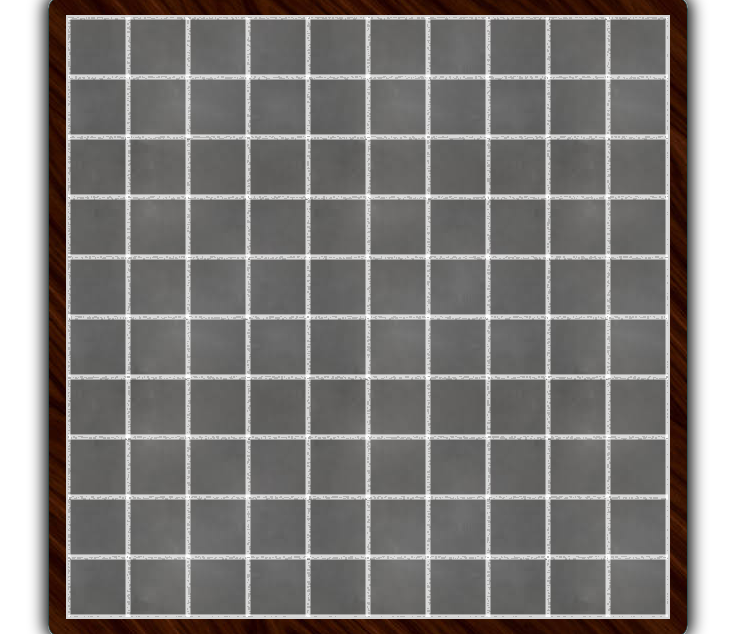
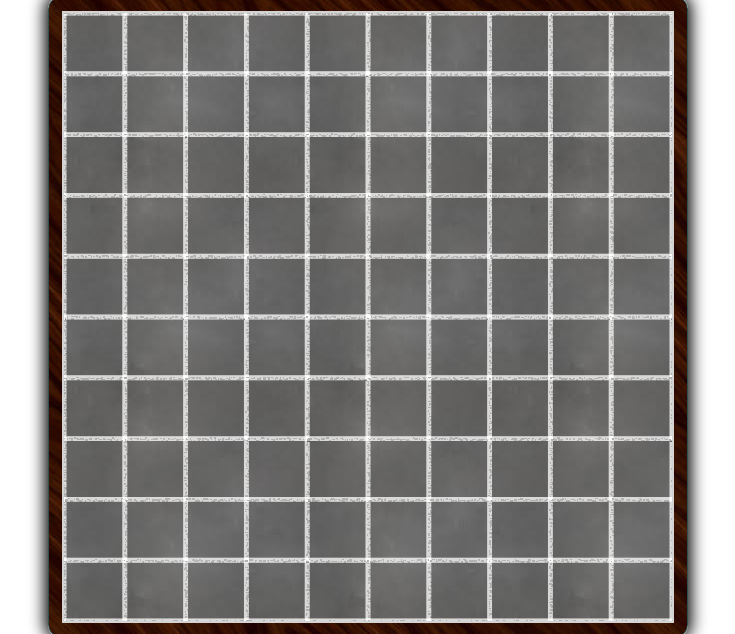
Before and after one commit to NielsBillen/hundredfield, a plain HTML site: page hundredfield/hundredfield.html in a window 1280 px wide. Shown: the part 91-725 px from the top of the page, without its empty margins (272-1007 px from the left). Drawn offline with Linux system fonts and the light colour scheme.

Commit message:
fixed border

```diff
--- a/hundredfield/hundredfield.css
+++ b/hundredfield/hundredfield.css
@@ -47,8 +47,8 @@ body {
 /* styling for the container of the canvas and table */
 #hundredfield-wrapper {
     position: relative;
-    width: 100%;
-    height: 100%;
+    width: 76vmin;
+    height: 76vmin;
 
     border: lightgray solid 2px;
 
@@ -58,6 +58,11 @@ body {
 
 /* styling for the table */
 #hundredfield-table {
+    position:absolute;
+    left:0;
+    top:0;
+    width: 100%;
+    height: 100%;
     border-spacing: 0;
     border-collapse: collapse;
 }
@@ -67,6 +72,8 @@ body {
     position:absolute;
     left:0;
     top:0;
+    width: 100%;
+    height: 100%;
     pointer-events: none;
 }
 
--- a/hundredfield/hundredfieldlibrary.js
+++ b/hundredfield/hundredfieldlibrary.js
@@ -370,7 +370,12 @@ HundredFieldLibrary.HundredField.prototype.resize = function () {
 
     var border, wrapper, table, canvas, size;
 
-    border = document.getElementById("hundredfield-border");
+    table = document.getElementById("hundredfield-table");
+    canvas = document.getElementById("hundredfield-canvas");
+
+    canvas.width = table.clientWidth;
+    canvas.height = table.clientHeight;
+    /*border = document.getElementById("hundredfield-border");
     wrapper = document.getElementById("hundredfield-wrapper");
     table = document.getElementById("hundredfield-table");
     canvas = document.getElementById("hundredfield-canvas");
@@ -385,7 +390,7 @@ HundredFieldLibrary.HundredField.prototype.resize = function () {
     table.style.width = size + "px";
     table.style.height = size + "px";
     canvas.width = size;
-    canvas.height = size;
+    canvas.height = size;*/
 
     this.redraw();
 };
```
Also changed, not shown: 1 other file.
